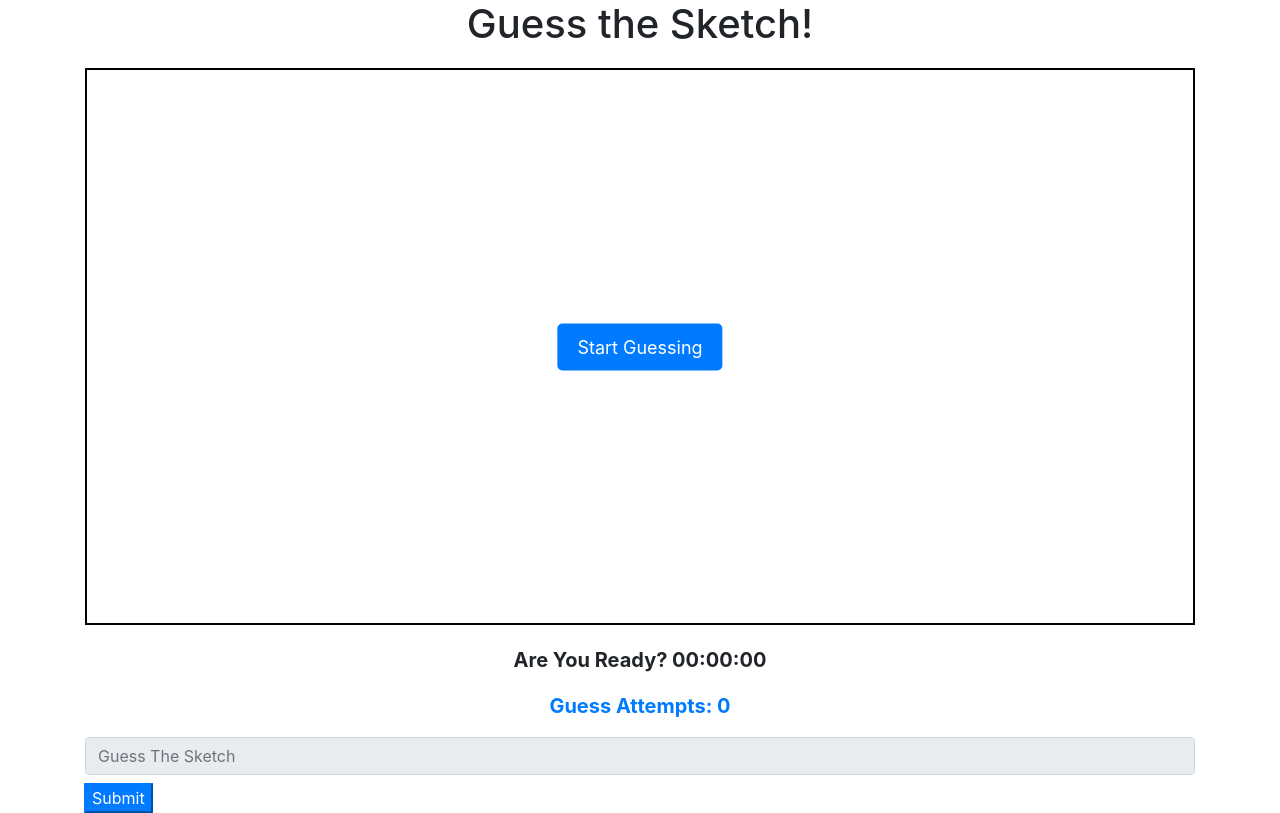
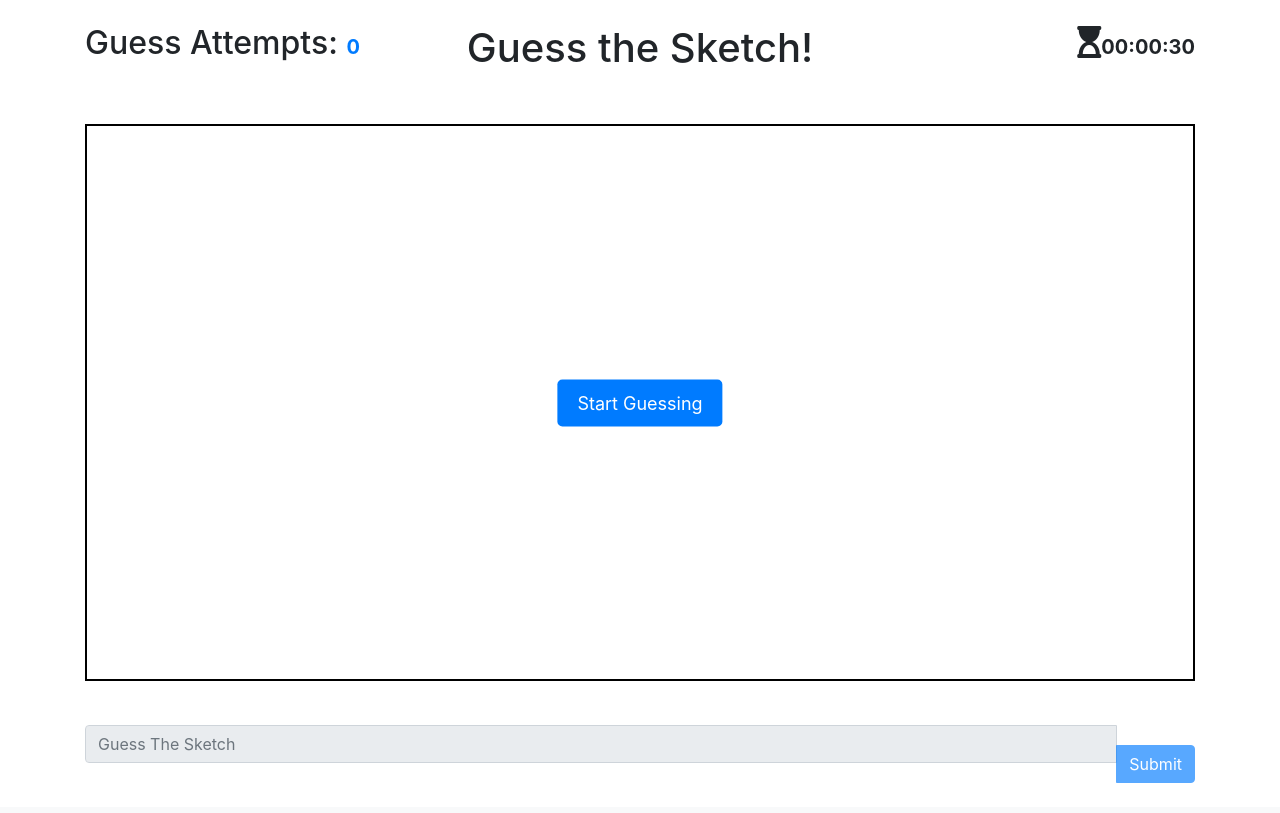
Before and after one commit to ickerio/cits3403, a Flask app: page /guess in a window 1280 px wide. Shown: the part 96-909 px from the top of the page. After the commit the page ends 879 px from the top, so only its background shows below. Run offline with Flask 3, Linux system fonts and the light colour scheme; the visitor is signed in with stand-in values (Sample User, id 1); some libraries are stand-ins or nearby versions.

Commit message:
Rearranged /guess elements to fit on page better, similar to /draw.

```diff
--- a/app/static/js/guess.js
+++ b/app/static/js/guess.js
@@ -1,7 +1,7 @@
 $(document).ready(function() {
     let interval;
     let secondsRemaining = 30; // Countdown time in seconds
-    let sketchId = $('#startGuessBtn').data('sketch-id'); // Assuming the sketch ID is stored in a data attribute
+    let guessCount = 0;
 
     function startTimer(duration) {
         secondsRemaining = duration;
@@ -12,7 +12,7 @@ $(document).ready(function() {
             minutes = minutes < 10 ? "0" + minutes : minutes;
             seconds = seconds < 10 ? "0" + seconds : seconds;
 
-            $('#stopwatchDisplay').text(`Time Remaining: ${minutes}:${seconds}`);
+            $('#stopwatchDisplay').text(`${minutes}:${seconds}`);
 
             if (--secondsRemaining < 0) {
                 clearInterval(interval);
@@ -65,8 +65,8 @@ $(document).ready(function() {
     $('form').submit(function(event) {
         event.preventDefault();
         let userGuess = $('#userguess').val();
-        let guessCount = parseInt($('#attemptsDisplay').text().split(': ')[1]) + 1;
-        $('#attemptsDisplay').text(`Guess Attempts: ${guessCount}`);
+        guessCount++;
+        $('#attemptsDisplay').text(guessCount);
 
         $.ajax({
             url: '/submit-guess',
--- a/app/templates/guess.html
+++ b/app/templates/guess.html
@@ -3,25 +3,42 @@
 {% block head %}
     {{ super() }}
     <link rel="stylesheet" href="{{ url_for('static', filename='css/guess.css') }}">
+    <link rel="stylesheet" href="https://cdnjs.cloudflare.com/ajax/libs/font-awesome/5.15.1/css/all.min.css">
 {% endblock %}
 {% block content %}
     <input type="hidden" id="csrf_token" name="csrf_token" value="{{ csrf_token() }}">
+    <div class="row my-4">
+        <div class="col-sm-4 text-left">
+            <h2>Guess Attempts: <span id="attemptsDisplay">0</span></h2>
+        </div>
+        <div class="col-sm-4 text-center d-none d-md-block">
             <h1>Guess the Sketch!</h1>
+        </div>
+        <div class="col-sm-4 text-right timer">
+            <h2><i class="fas fa-hourglass-start timer-icon"></i><span id="stopwatchDisplay">00:00:30</span></h2>
+        </div>
+    </div>
+    <div class="row my-4">
+        <div class="col-sm-12 text-center">
             <div class="canvas-wrapper">
                 <canvas id="drawnCanvas"></canvas>
                 <button id="startGuessBtn" class="start-guess-btn">Start Guessing</button>
             </div>
-    <div id="stopwatchDisplay" class="mt-3">Are You Ready? 00:00:00</div>
-    <div id="attemptsDisplay" class="mt-3">Guess Attempts: 0</div>
             <div id="feedbackMessage" class="hidden mt-3"></div> <!-- Feedback message for incorrect guesses -->
             <div id="successMessage" class="hidden mt-3">You Got It!</div>
-    <div class="input mt-3">
+        </div>
+    </div>
+    <div class="row my-4">
+        <div class="col-sm-12">
             <form action="/guess" method="POST">
+                <div class="input-group">
                     <input type="text" id="userguess" name="userguess" class="form-control" placeholder="Guess The Sketch" disabled>
-            <div class="input-group-append mt-2">
-                <button class="btn-primary" id="submitguessBtn" type="submit" disabled>Submit</button>
+                    <div class="input-group-append">
+                        <button class="btn btn-primary" id="submitguessBtn" type="submit" disabled>Submit</button>
+                    </div>
                 </div>
             </form>
+        </div>
     </div>
 {% endblock %}
 {% block scripts %}
```
Lines whose indentation alone changed are shown as unchanged.
